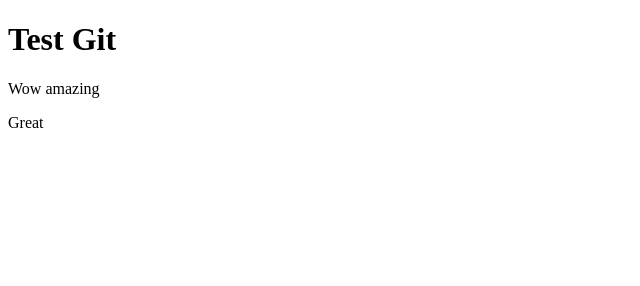
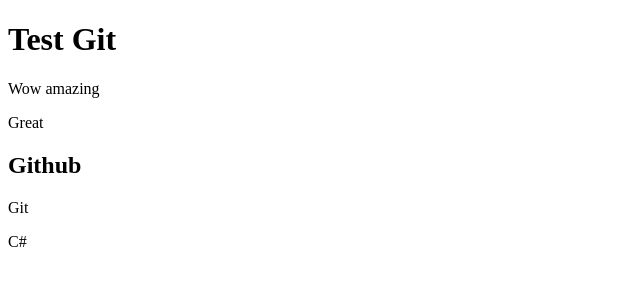
Before and after one commit to Ullvang/portfolio-test, a plain HTML site: page index.html in a window 1280 px wide. Shown: the whole page, without its empty margins (0-640 px from the left). Drawn offline with Linux system fonts and the light colour scheme.

Commit message:
added div

```diff
--- a/index.html
+++ b/index.html
@@ -9,5 +9,10 @@
     <h1>Test Git</h1>
     <p>Wow amazing</p>
     <p>Great</p>
+    <div>
+      <h2>Github</h2>
+      <p>Git</p>
+      <p>C#</p>
+    </div>
   </body>
 </html>
```
